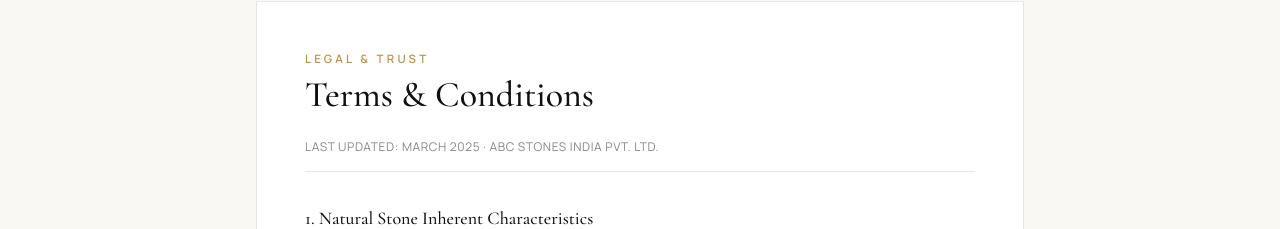
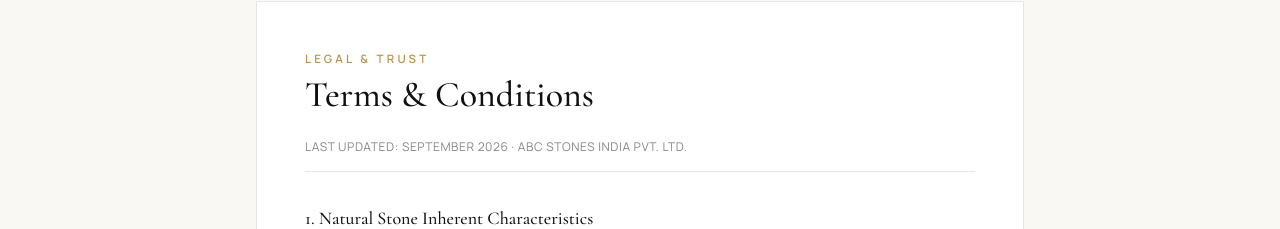
Before and after one commit to Vaibhav12678/abc-stones-website, a Next.js app: page /terms-and-conditions in a window 1280 px wide. Shown: the part 143-372 px from the top of the page. Built offline with nearby package versions, Linux system fonts and the light colour scheme.

Commit message:
Update last updated date in terms and conditions

```diff
--- a/app/terms-and-conditions/page.tsx
+++ b/app/terms-and-conditions/page.tsx
@@ -19,7 +19,7 @@ export default function TermsPage() {
             Terms &amp; Conditions
           </h1>
           <p className="text-xs text-charcoal/50 uppercase tracking-wider mb-8 pb-4 border-b border-charcoal/10">
-            Last Updated: March 2025 · {SITE_NAME}
+            Last Updated: September 2026 · {SITE_NAME}
           </p>
 
           <div className="space-y-6 text-xs sm:text-sm text-charcoal/80 leading-relaxed">
```
